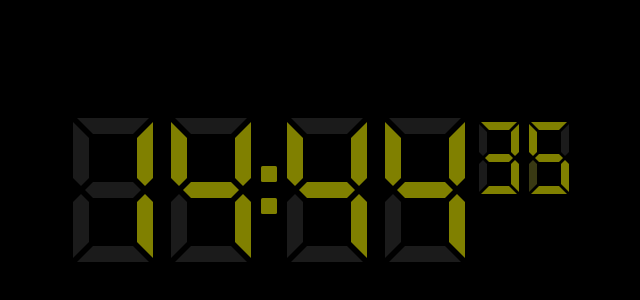
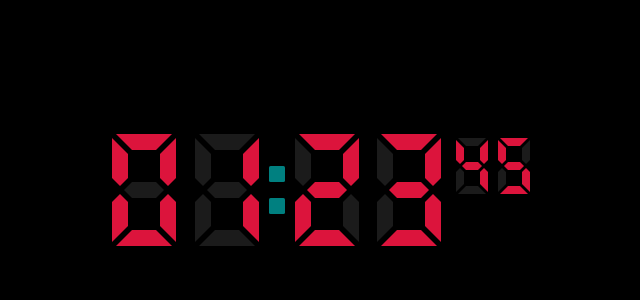
Before and after one commit to yoksel/time, a website: page index.html in a window 1280 px wide. Shown: the part 210-510 px from the top of the page, without its empty margins (340-980 px from the left). Drawn offline with Linux system fonts and the light colour scheme.

Commit message:
Plaing with colours

```diff
--- a/_src/css/style.scss
+++ b/_src/css/style.scss
@@ -1,7 +1,7 @@
 /* Mixins */
 
-$digit-width: 10em;
-$digit-height: 25em;
+$digit-width: 8em;
+$digit-height: 15em;
 
 $item-short: 2em;
 $item-long: $digit-width;
@@ -11,7 +11,7 @@ $item-margin: $item-short + $item-space;
 $item-margin-small: $item-margin / 2;
 
 $item-color-off: #1b1b1b;
-$item-color-on: olive;
+$item-color-on: teal;
 
 $trans-duration: .5s;
 
@@ -31,7 +31,7 @@ HTML, BODY {
 	}
 BODY {
 	background: black;
-	font-family: "Arial Unicode MS";
+	font-family: Arial;
 	font-size: 8px;
 	}
 UL {
@@ -206,33 +206,7 @@ UL {
 	}
 /* Digit Coloring
 ----------------------------------- */
-.js-digit--0 {
-	@include digit-coloring ($item-color-on, "item--1, .item--2, .item--3, .item--5, .item--6, .item--7");
-	}
-.js-digit--1 {
-	@include digit-coloring ($item-color-on, "item--3, .item--6");
-	}
-.js-digit--2 {
-	@include digit-coloring ($item-color-on, "item--1, .item--3, .item--4, .item--5, .item--7");
-	}
-.js-digit--3 {
-	@include digit-coloring ($item-color-on, "item--1, .item--3, .item--4, .item--6, .item--7");
-	}
-.js-digit--4 {
-	@include digit-coloring ($item-color-on, "item--2, .item--3, .item--4, .item--6");
-	}
-.js-digit--5 {
-	@include digit-coloring ($item-color-on, "item--1, .item--2, .item--4, .item--6, .item--7");
-	}
-.js-digit--6 {
-	@include digit-coloring ($item-color-on, "item--1, .item--2, .item--4, .item--5, .item--6, .item--7");
-	}
-.js-digit--7 {
-	@include digit-coloring ($item-color-on, "item--1, .item--3, .item--6");
-	}
-.js-digit--8 {
-	@include digit-coloring ($item-color-on, "item");
-	}
-.js-digit--9 {
-	@include digit-coloring ($item-color-on, "item");
-	}
+
+@include digit-coloring (orange, "js-color--orange");
+@include digit-coloring (crimson, "js-color--crimson");
+@include digit-coloring (teal, "js-color--teal");
--- a/assets/js/script.js
+++ b/assets/js/script.js
@@ -1,6 +1,21 @@
+var prev = 0;
+var digits_map = [
+	[".item--1", ".item--2", ".item--3", ".item--5", ".item--6", ".item--7"],
+	[".item--3", ".item--6"],
+	[".item--1", ".item--3", ".item--4", ".item--5", ".item--7"],
+	[".item--1", ".item--3", ".item--4", ".item--6", ".item--7"],
+	[".item--2", ".item--3", ".item--4", ".item--6"],
+	[".item--1", ".item--2", ".item--4", ".item--6", ".item--7"],
+	[".item--1", ".item--2", ".item--4", ".item--5", ".item--6", ".item--7"],
+	[".item--1", ".item--3", ".item--6"],
+	["item"],
+	[".item--1", ".item--2", ".item--3", ".item--4", ".item--6", ".item--7"]
+	];
 
 setTime();
 var interval = setInterval(setTime,1000);
+
+var class_color = "js-color--crimson";
 
 function setTime() {
 
@@ -14,15 +29,39 @@ function setTime() {
 	// Change Time
 	var digits = document.querySelectorAll('.digit');
 	for ( var i = 0; i < digits.length; i++ ) {
+
 		var digit = digits[i];
-		var classes = digit.classList;
+		var digit_value = +date_string.charAt(i);
 
-		for ( var k = 0; k < classes.length; k++ ){
-			if ( classes[k].indexOf('js') >= 0 ){
-				digit.classList.remove(classes[k]);
-			}
+		if ( digit_value != prev ){
+
+			var digit_elems_classes = digits_map[i];
+
+			// console.log ("-- Digit: " + digit_value);
+			// console.log(digit_elems_classes);
+
+			for ( var l = 0; l < digit_elems_classes.length; l++ ){
+				var item = digit.querySelector(digit_elems_classes[l]);
+				// console.log ( item );
+				remove_class_from_list (item, "js-color");
+				item.classList.add( class_color );
+				}
+
+			// remove_class_from_list (digit, "js-digit");
+
+			// digit.classList.add("js-digit--" + date_string.charAt(i));
+			// prev = digit_value;
 		}
-		digit.classList.add("js-digit--" + date_string.charAt(i));
 	}
 
 }
+
+function remove_class_from_list (elem, class_prefix) {
+	var classes = elem.classList;
+
+	for ( var k = 0; k < classes.length; k++ ){
+		if ( classes[k].indexOf(class_prefix) >= 0 ){
+			elem.classList.remove(classes[k]);
+		}
+	}
+}
```
Also changed, not shown: assets/css/style.css.
